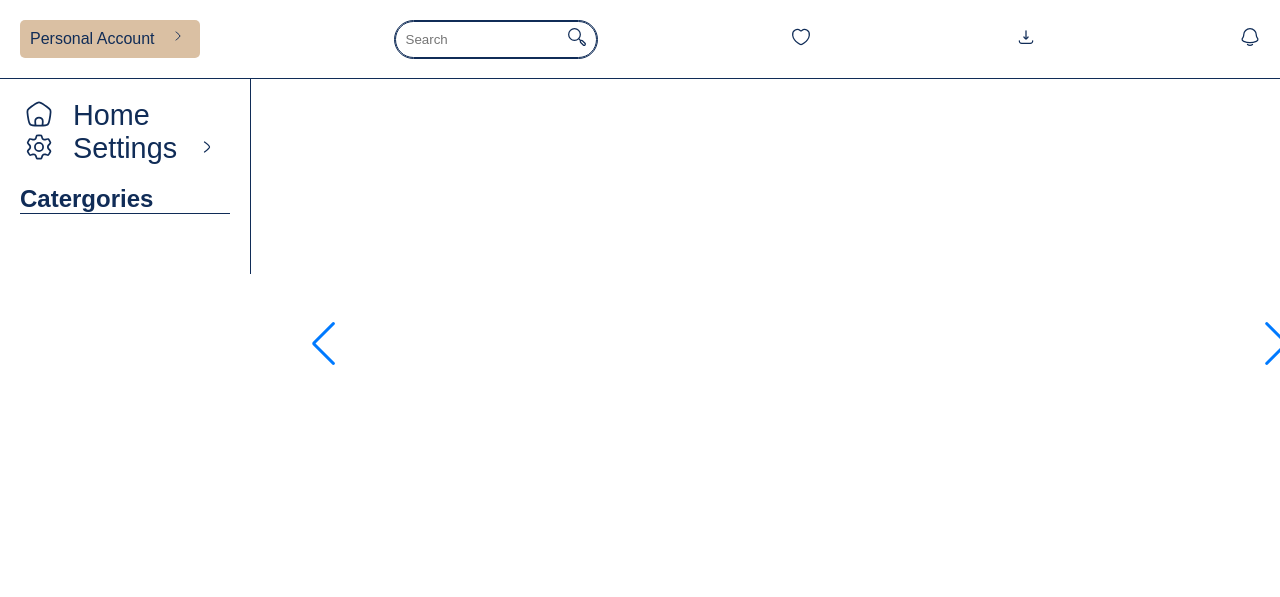
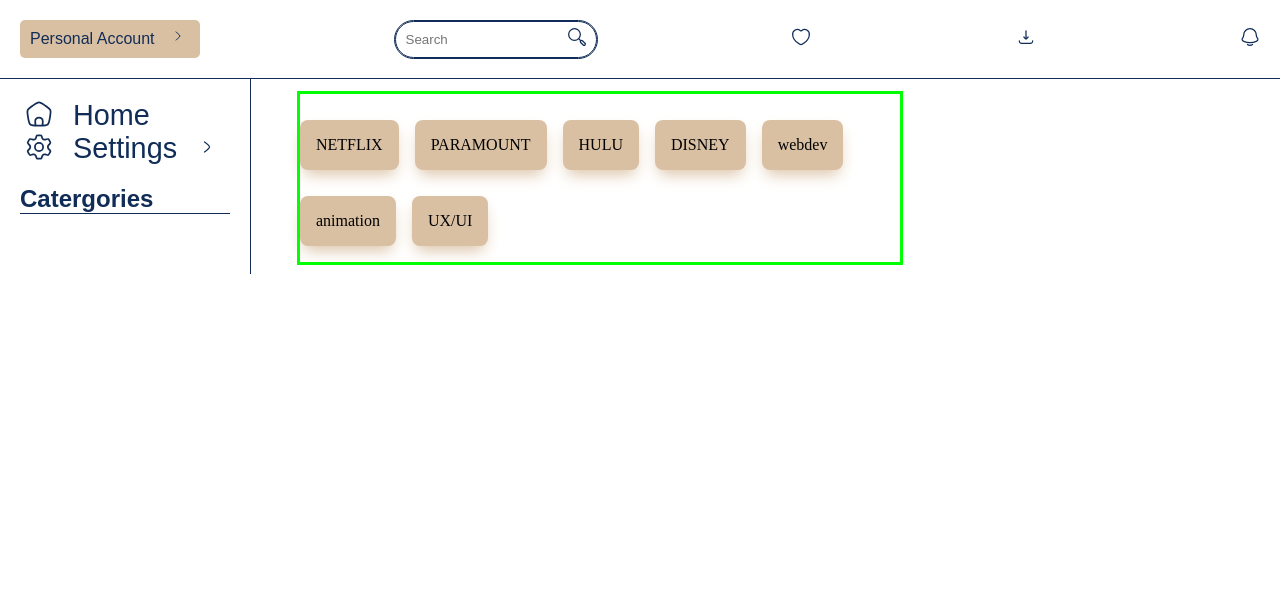
Before and after one commit to Lee-Ann2/New-App, a plain HTML site: page screening.html in a window 1280 px wide. Drawn offline with nearby package versions, Linux system fonts and the light colour scheme; a web font is replaced by a local one.

Commit message:
Still adding the slide

```diff
--- a/screening.css
+++ b/screening.css
@@ -117,25 +117,38 @@
 li {
     margin-top: 10px;
 }
-swiper-container {
-    width: 1000px;
-    height: 500px;
-    margin-left: 300px;
+.scrollbar-horizontal::-webkit-scrollbar {
+    width: 1em;
+}
+.scrollbar-horizontal::-webkit-scrollbar-track {
+    background: #DAC0A3;
+    border-radius: 100vw;
+    margin-block: .5em;
+}
+.scrollbar-horizontal::-webkit-scrollbar-thumb {
+    background: #EADBC8;
+    border-radius: 100vw;
+    border: 1px solid #DAC0A3;
+}
+.tag-list {
+    text-align: center;
     margin-top: -180px;
 }
-
-swiper-slide {
-    text-align: center;
-    font-size: 18px;
-    background: #fff;
+.tag-list li {
+    width: fit-content;
+    padding: 1rem;
+    background: #DAC0A3;
+    border-radius: 0.5rem;
+    box-shadow: 0 0.5rem 1rem -0.25rem #DAC0A3;
+}
+.scroller {
+    margin-left: 300px;
+    max-width: 600px;
+    outline: 3px solid lime;
+}
+.scroller__inner {
     display: flex;
-    justify-content: center;
-    align-items: center;
+    padding-block: 1rem;
+    gap: 1rem;
+    flex-wrap: wrap;
 }
-
-swiper-slide img {
-    display: block;
-    width: 100%;
-    height: 100%;
-    object-fit: cover;
-}
--- a/screening.html
+++ b/screening.html
@@ -114,15 +114,20 @@
             <div id="catergory">
                 <h2 class="catergory">Catergories</h2>
                 <div id="catergories"></div>
+                <div class="scrollbar-horizontal"></div>
             </div>
         </div>
-        <swiper-container class="mySwiper" navigation="true">
-            <div class="swiper-wrapper" id="swiper-wrapper">
-              <!-- Slides will be appended here -->
-            </div>
-            <div class="swiper-button-prev"></div>
-            <div class="swiper-button-next"></div>
-          </swiper-container>
+        <div class="scroller">
+            <ul class="tag-list scroller__inner">
+                <li>NETFLIX</li>
+                <li>PARAMOUNT</li>
+                <li>HULU</li>
+                <li>DISNEY</li>
+                <li>webdev</li>
+                <li>animation</li>
+                <li>UX/UI</li>
+            </ul>
+        </div>
         <div class="bx-container">
             <div class="cinema">
                 <div class="trailer" id="trailer"></div>
@@ -133,7 +138,6 @@
             <div class="cast" id="cast"></div>
         </div>
     </main>
-    <script src="https://cdn.jsdelivr.net/npm/swiper@11/swiper-element-bundle.min.js"></script>
 
     <script src="script.js" defer></script>
 </body>
```
Also changed, not shown: screening.js (+23 -23 lines).
